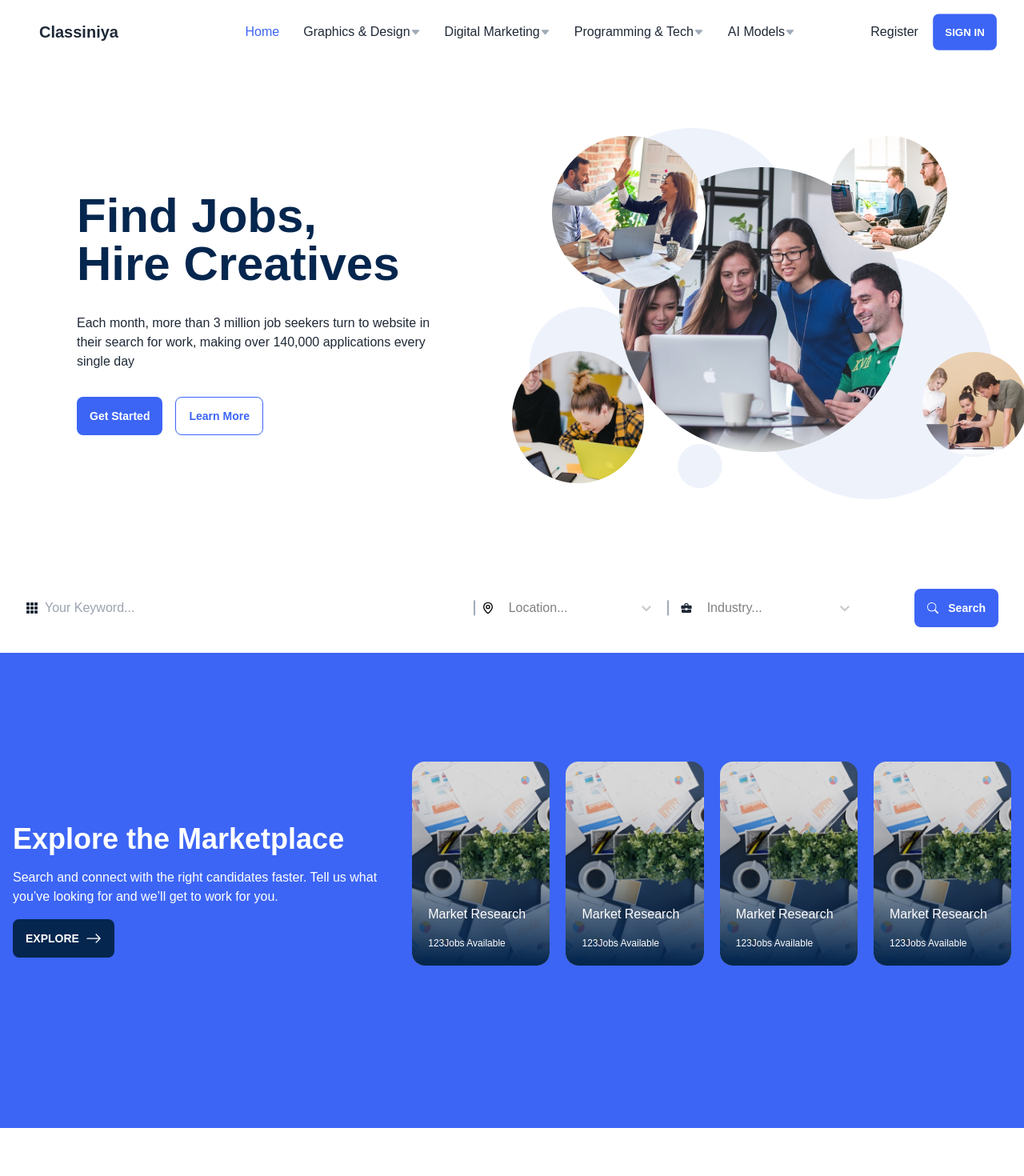
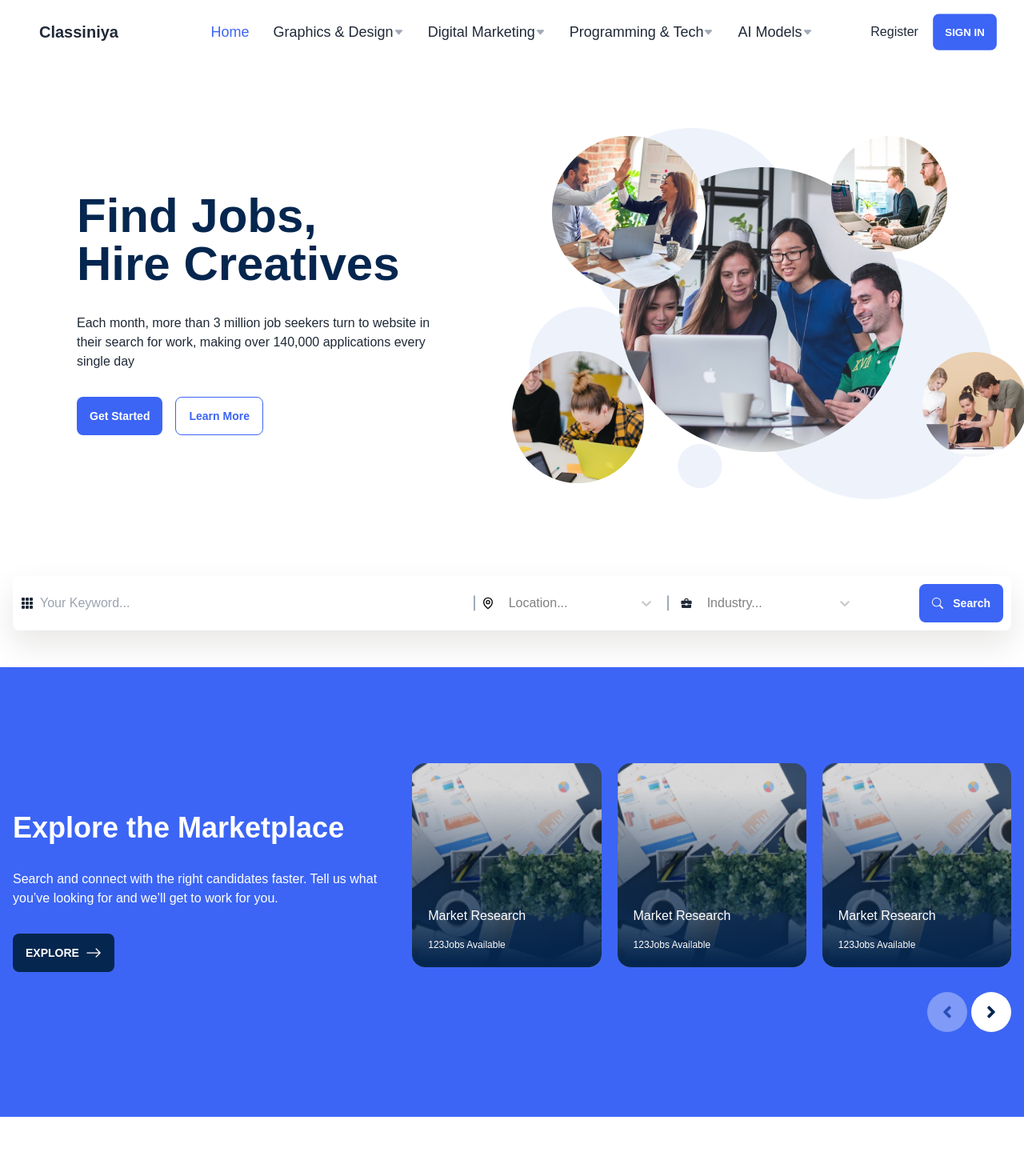
Before and after one commit to ahmmedrasel-dev/classiniya, a React (Create React App) app: page / in a window 1280 px wide. Shown: the top 1470 px of the page at 80% size. Built offline with nearby package versions, Linux system fonts and the light colour scheme.

Commit message:
update market page

```diff
--- a/src/components/Marketplace/Marketplace.js
+++ b/src/components/Marketplace/Marketplace.js
@@ -1,37 +1,37 @@
 import React, { useRef } from 'react';
 import { BsArrowRight } from 'react-icons/bs';
 import { Navigation } from 'swiper';
+import 'swiper/css/navigation';
 import 'swiper/css';
 import { Swiper, SwiperSlide } from 'swiper/react';
 import slider1 from '../../assets/images/mr_slide1.png';
 import './marketplace.css';
+import { FaAngleLeft, FaAngleRight } from "react-icons/fa";
 
 const Marketplace = () => {
   return (
-    <section className='marketplace py-20 bg-primary'>
+    <section className='marketplace py-16 bg-primary'>
       <div className='lg:max-w-screen-lg xl:max-w-screen-xl w-full mx-auto p-4'>
         <div className="lg:flex flex:none justify-between items-center">
           <div className='lg:w-[40%] w-full'>
             <div className="market_content">
               <h2 className='text-4xl text-white font-semibold'>Explore the Marketplace</h2>
-              <p className='py-4 text-white'>Search and connect with the right candidates faster. Tell us what you’ve looking for and we’ll get to work for you.</p>
+              <p className='py-8 text-white'>Search and connect with the right candidates faster. Tell us what you’ve looking for and we’ll get to work for you.</p>
               <button className='btn bg-secondary border-0 hover:bg-transparent hover:border hover:border-white'>Explore <BsArrowRight className='text-xl ml-2' /></button>
             </div>
           </div>
           <div className='lg:w-[60%] market_box mt-10 w-full'>
             <Swiper
+              navigation={{
+                nextEl: '.swiper-button-next',
+                prevEl: '.swiper-button-prev',
+              }}
+              modules={[Navigation]}
               spaceBetween={20}
               slidesPerView={3}
-              modules={[Navigation]}
-              navigation={{
-                navigation: {
-                  nextEl: '.mr-button-next',
-                  prevEl: '.mr-button-prev',
-                },
-              }}
               breakpoints={{
                 1100: {
-                  slidesPerView: 4
+                  slidesPerView: 3
                 },
                 850: {
                   slidesPerView: 3
@@ -44,6 +44,19 @@ const Marketplace = () => {
                 }
               }}
             >
+              <SwiperSlide>
+                <div className='mr_slider_content w-[230px] h-[255px] rounded-lg' style={{ backgroundImage: `url(${slider1})`, backgroundPosition: 'top', backgroundSize: 'cover' }}>
+                  <a href="/">
+                    <div className="slider_cover">
+                      <div className="content_bottom">
+                        <h6 className='text-white mb-4'>Market Research</h6>
+                        <p className='text-white text-xs'><span>123</span><span>Jobs Available</span></p>
+                      </div>
+                    </div>
+                  </a>
+                </div>
+              </SwiperSlide>
+
               <SwiperSlide>
                 <div className='mr_slider_content w-[230px] h-[255px] rounded-lg' style={{ backgroundImage: `url(${slider1})`, backgroundPosition: 'top', backgroundSize: 'cover' }}>
                   <a href="/">
@@ -80,24 +93,12 @@ const Marketplace = () => {
                   </a>
                 </div>
               </SwiperSlide>
-              <SwiperSlide>
-                <div className='mr_slider_content w-[230px] h-[255px] rounded-lg' style={{ backgroundImage: `url(${slider1})`, backgroundPosition: 'top', backgroundSize: 'cover' }}>
-                  <a href="/">
-                    <div className="slider_cover">
-                      <div className="content_bottom">
-                        <h6 className='text-white mb-4'>Market Research</h6>
-                        <p className='text-white text-xs'><span>123</span><span>Jobs Available</span></p>
-                      </div>
-                    </div>
-                  </a>
-                </div>
-              </SwiperSlide>
+
+              <div className='swiper-button-next slide_next_btn'><FaAngleRight className='text-secondary hover:text-primary text-2xl duration-200' /></div>
+              <div className='swiper-button-prev slide_prev_btn'><FaAngleLeft className='text-secondary hover:text-primary text-2xl duration-200' /></div>
             </Swiper>
 
-            <div>
-              {/* <button ref={navigationPrevRef}>Prev</button>
-              <button ref={navigationNextRef}>Next</button> */}
-            </div>
+
           </div>
 
         </div>
--- a/src/components/Marketplace/marketplace.css
+++ b/src/components/Marketplace/marketplace.css
@@ -25,3 +25,33 @@
 	bottom: 20px;
 	left: 20px;
 }
+
+.swiper-button-next.slide_next_btn::after,
+.swiper-button-prev.slide_prev_btn::after {
+	content: none;
+}
+
+.slide_next_btn {
+	background-color: #fff;
+	right: calc(0%);
+	top: calc(85%);
+	height: 50px;
+	width: 50px;
+	border-radius: 50%;
+}
+
+.slide_prev_btn {
+	height: 50px;
+	width: 50px;
+	border-radius: 50%;
+	background-color: #fff;
+	left: calc(82%);
+	top: calc(85%);
+}
+
+@media (min-width: 1280px) {
+	.slide_prev_btn {
+		left: calc(86%);
+		top: calc(85%);
+	}
+}
--- a/src/components/Navlinks/Navlinks.js
+++ b/src/components/Navlinks/Navlinks.js
@@ -5,11 +5,11 @@ import { BsFillCaretDownFill } from 'react-icons/bs'
 const Navlinks = () => {
   return (
     <>
-      <li className='flex items-center'><NavLink to="/">Home </NavLink></li>
-      <li className='flex items-center'><NavLink to="/graphics-desing">Graphics &  Design</NavLink><BsFillCaretDownFill className='text-gray text-[13px]' /></li>
-      <li className='flex items-center'><NavLink to="/digital-marketing">Digital Marketing</NavLink><BsFillCaretDownFill className='text-gray text-[13px]' /></li>
-      <li className='flex items-center'><NavLink to="/programming-tech">Programming & Tech</NavLink><BsFillCaretDownFill className='text-gray text-[13px]' /></li>
-      <li className='flex items-center'><NavLink to="/ai-models">AI Models</NavLink><BsFillCaretDownFill className='text-gray text-[13px]' /></li>
+      <li className='flex items-center'><NavLink to="/" className="lg:text-sm xl:text-lg">Home </NavLink></li>
+      <li className='flex items-center'><NavLink to="/graphics-desing" className="lg:text-sm xl:text-lg">Graphics &  Design</NavLink><BsFillCaretDownFill className='text-gray text-[13px]' /></li>
+      <li className='flex items-center'><NavLink to="/digital-marketing" className="lg:text-sm xl:text-lg">Digital Marketing</NavLink><BsFillCaretDownFill className='text-gray text-[13px]' /></li>
+      <li className='flex items-center'><NavLink to="/programming-tech" className="lg:text-sm xl:text-lg">Programming & Tech</NavLink><BsFillCaretDownFill className='text-gray text-[13px]' /></li>
+      <li className='flex items-center'><NavLink to="/ai-models" className="lg:text-sm xl:text-lg">AI Models</NavLink><BsFillCaretDownFill className='text-gray text-[13px]' /></li>
     </>
   );
 };
--- a/src/components/ProfileCard/ProfileCard.js
+++ b/src/components/ProfileCard/ProfileCard.js
@@ -8,7 +8,7 @@ const ProfileCard = () => {
   return (
     <div className='profile_card py-16'>
       <div className="lg:max-w-screen-lg xl:max-w-screen-xl w-full mx-auto p-4">
-        <div className="grid lg:grid-cols-4 grid-cols-1 gap-4">
+        <div className="grid lg:grid-cols-3 xl:grid-cols-4 grid-cols-1 gap-4">
           {
             profile.map(item => <SingleCardItem
               key={item._id}
--- a/src/components/ProfileCard/SingleCardItem.js
+++ b/src/components/ProfileCard/SingleCardItem.js
@@ -1,7 +1,5 @@
 import React from 'react';
 import { MdVerified } from 'react-icons/md';
-import cover1 from '../../assets/images/profile_cover1.jpeg';
-import profile_pto from '../../assets/images/profile_pto1.jpeg'
 
 const SingleCardItem = ({ profile }) => {
   const { name, location, skills, profile_photo, cover_photo } = profile;
--- a/src/components/SearchBox/searchbox.css
+++ b/src/components/SearchBox/searchbox.css
@@ -1,7 +1,8 @@
-.search_box_container {
+.search_box {
 	box-shadow: 0px 18px 40px rgba(25, 15, 9, 0.1);
 	border-radius: 8px;
 	padding: 10px 10px;
+	margin-bottom: 30px;
 }
 .select_location,
 .industry_location {
@@ -58,7 +59,7 @@
 		width: 100%;
 	}
 
-	.search_box_container {
+	.search_box {
 		box-shadow: 0px 18px 40px rgba(25, 15, 9, 0.1);
 		border-radius: 8px;
 		margin: 16px;
```
